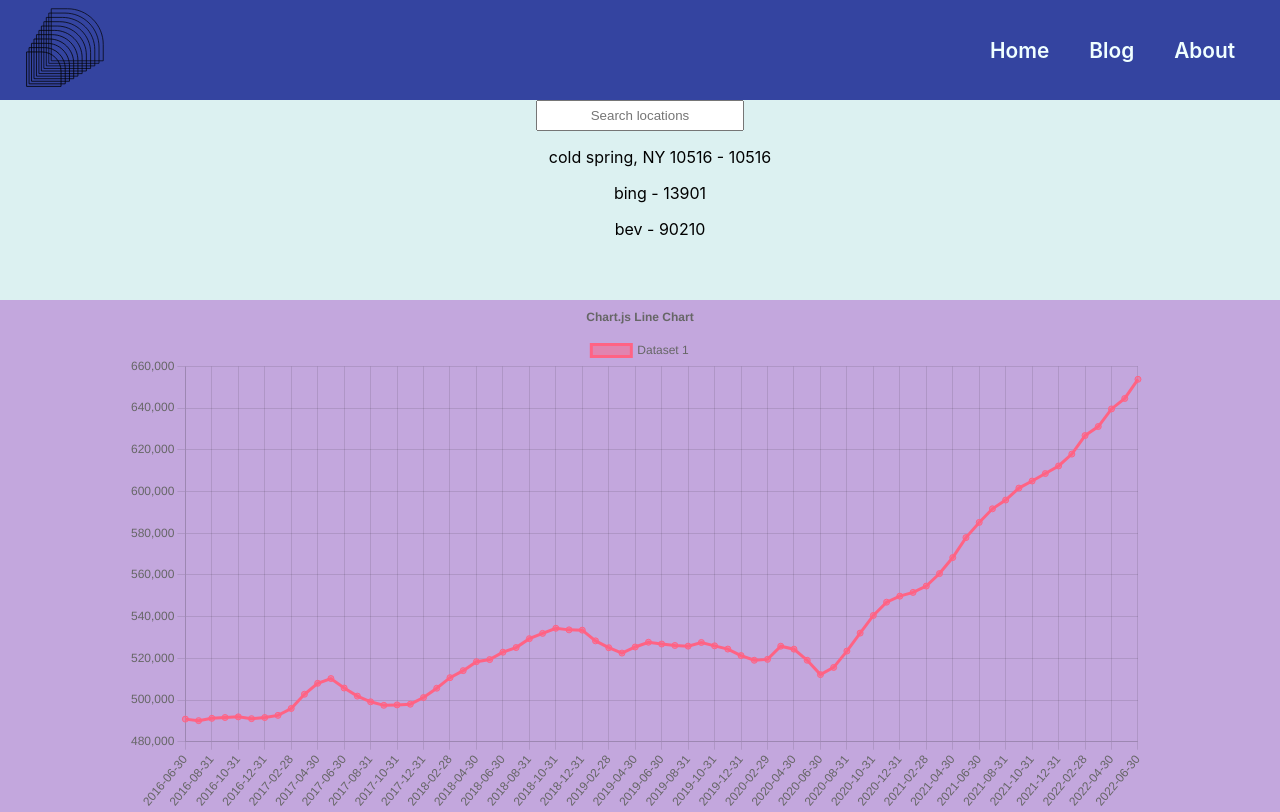
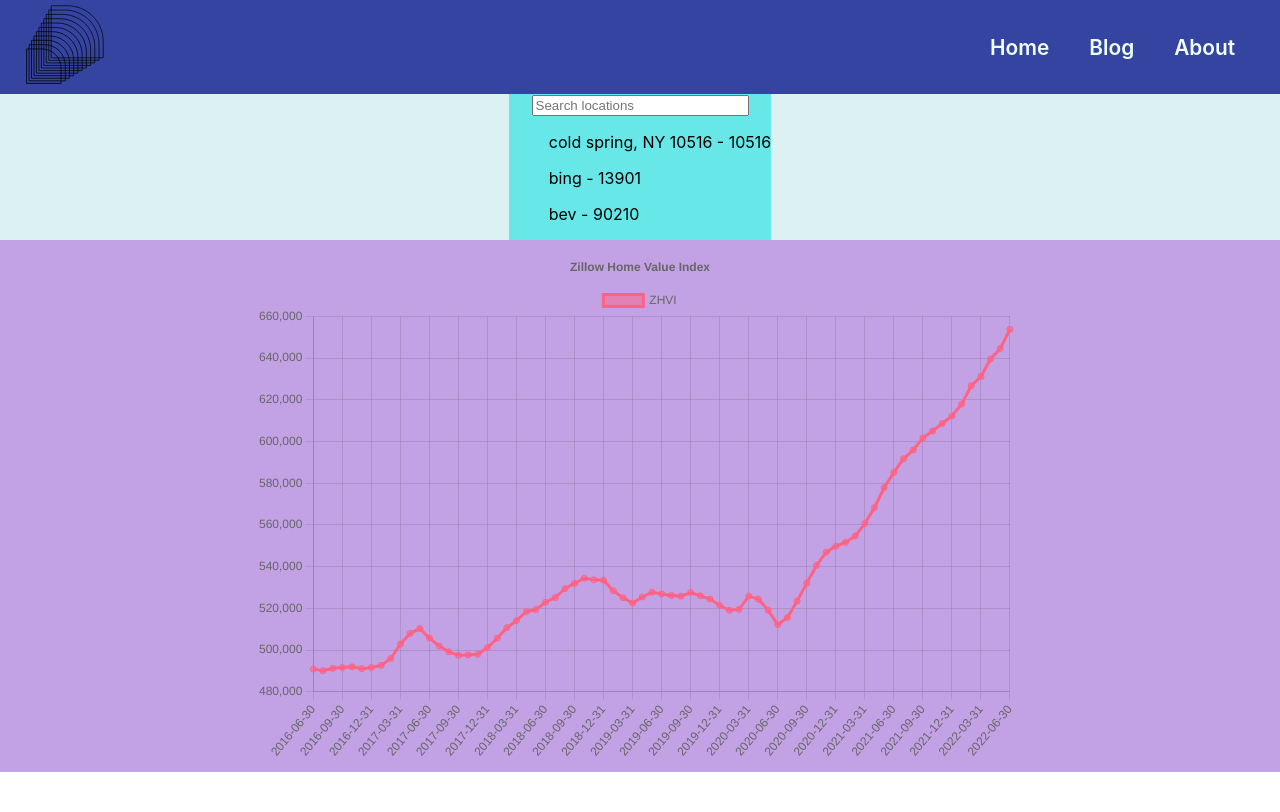
Before and after one commit to colesussmeier/rets, a React (Create React App) app: page / in a window 1280 px wide. Built offline with nearby package versions, Linux system fonts and the light colour scheme.

Commit message:
div and chart formatting

```diff
--- a/src/App.js
+++ b/src/App.js
@@ -1,11 +1,10 @@
 import React from "react";
 import Navbar from "./components/Navbar";
 import { BrowserRouter as Router, Routes, Route } from "react-router-dom";
+import Home from "./components/Home";
 import About from "./components/About";
 import Blog from "./components/Blog";
 import ErrorPage from "./components/ErrorPage";
-import Home from "./components/Home";
-
 
 function App() {
 
--- a/src/components/Blog.js
+++ b/src/components/Blog.js
@@ -1,7 +1,7 @@
 import React from "react";
 
 function Blog() {
-    return(<div>BLOG</div>)
+    return(<div>John poopie webkinz</div>)
 }
 
-export default Blog;
+export default Blog
--- a/src/components/Home.js
+++ b/src/components/Home.js
@@ -24,16 +24,18 @@ function Home() {
 
     return (
         <div>
+            <div id="searchSpace">
                 <div id="search">
                     <input
+                        id="searchBar"
+                        size="24"
                         type="text"
-                    id="searchbar"
                         placeholder="Search locations"
                         onChange={handleChange}
                         value={input}/>
                     {locations.map((location, index) => {
                         return (
-                    <div key={index}>
+                            <div key={index} id="searchResults">
                                 <ul>
                                     <li>
                                         {location.name} - {location.zip}
@@ -43,8 +45,11 @@ function Home() {
                          )
                         })}
                 </div>
+            </div>
+            <div id="chartSpace">
                 <div id="chart">
                     <LineChart/>
+                </div>
             </div>
         </div>
     )
--- a/src/components/LineChart.js
+++ b/src/components/LineChart.js
@@ -29,6 +29,8 @@ ChartJS.register(
 export const options = {
   scaleShowValues: true,
   responsive: true,
+  mainAspectRatio: false,
+  aspectRatio: 1.5,
   scales: {
     xAxes: [{
       ticks: {
@@ -42,7 +44,7 @@ export const options = {
     },
     title: {
       display: true,
-      text: 'Chart.js Line Chart',
+      text: 'Zillow Home Value Index',
     },
   },
 };
@@ -64,7 +66,7 @@ export const data = {
   labels,
   datasets: [
     {
-      label: 'Dataset 1',
+      label: 'ZHVI',
       data: zhvi,
       borderColor: 'rgb(255, 99, 132)',
       backgroundColor: 'rgba(255, 99, 132, 0.5)',
--- a/src/components/NavbarStyles.css
+++ b/src/components/NavbarStyles.css
@@ -2,10 +2,9 @@ nav {
     display: flex;
     align-items: center;
     justify-content: space-between;
-    background: rgb(52, 68, 160);
-    padding: 25px 25px;
+    background: rgba(52, 68, 160,1);
+    padding: 5px 25px;
     box-shadow: 0 5 px 15 px rgba(0, 0, 0, 0.6);
-    height: 50px;
 }
 
 #navbar {
@@ -47,11 +46,11 @@ nav {
         align-items: flex-start;
         justify-content: flex-start;
         position: fixed;
-        top: 100px;
+        top: 10%;
         right: -500px;
         width: 150px;
         height: 100vh;
-        background: rgb(189, 224, 159);
+        background: rgb(170, 181, 240);
         box-shadow: 0 40px 60px rgba(0,0,0,0.1);
         padding: 50px 0 0 10px;
         transition: 0.3s ease-in-out;
--- a/src/index.css
+++ b/src/index.css
@@ -12,29 +12,43 @@ code {
     monospace;
 }
 
-#search {
+#searchSpace {
+  display: flex;
+  justify-content: center;
   background-color: rgb(220, 241, 241);
-  width: 100%;
-  height: 200px;
-  text-align: center;
 }
 
-#searchbar {
-  height: 25px;
-  width: 200px;
-  justify-content: center;
+#search {
+  background-color: rgb(103, 231, 231);
   text-align: center;
+  padding: 0;
+}
+
+
+
+#searchResults {
+  text-align: left;
 }
 
 li {
   list-style: none;
 }
 
+#chartSpace {
+  background-color: rgba(92, 0, 184, 0.37);
+  display: flex;
+  justify-content: center;
+}
 
 #chart {
-  background-color: rgb(195, 167, 221);
-  width: 80%;
-  height: 40%;
-  padding: 0% 10% 0% 10%;
+  width: 60%;
+  padding: 10px;
+}
 
+@media screen and (max-width: 769px) {
+  #chart {
+    width: 95%;
+    padding: 10px;
+
+  }
 }
```
Lines whose indentation alone changed are shown as unchanged.
